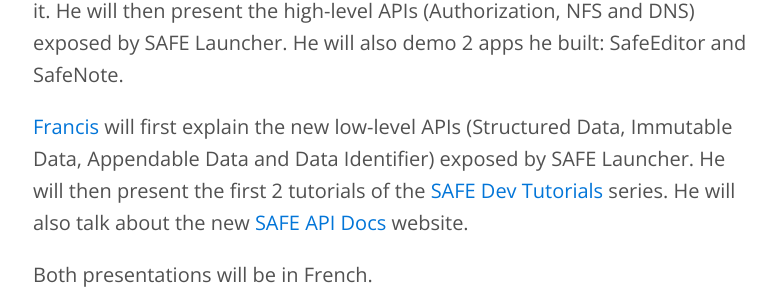
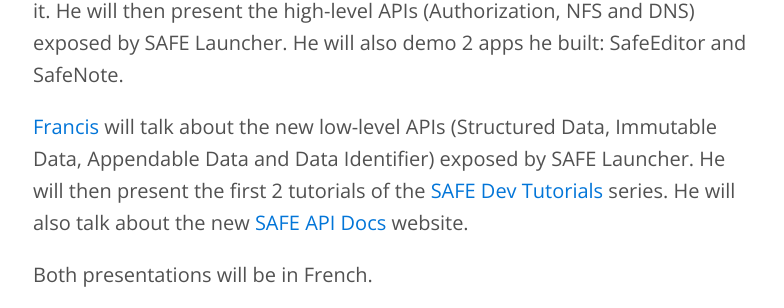
Before and after one commit to safenetwork/montreal.safenetwork.org, a Jekyll site: the page built from _posts/2016-10-13-an-introduction-to-the-safe-api.md, in a window 1280 px wide. Shown: the part 1109-1417 px from the top of the page, without its empty margins (247-1031 px from the left). Built offline with Jekyll 4.4.1, drawn with Linux system fonts in a browser that asks for light colours.

Commit message:
minor change

```diff
--- a/_posts/2016-10-13-an-introduction-to-the-safe-api.md
+++ b/_posts/2016-10-13-an-introduction-to-the-safe-api.md
@@ -30,7 +30,7 @@
 
 [David](https://github.com/davidmtl) will first explain what SAFE Launcher is and why developers should use it. He will then present the high-level APIs (Authorization, NFS and DNS) exposed by SAFE Launcher. He will also demo 2 apps he built: SafeEditor and SafeNote.
 
-[Francis](https://github.com/frabrunelle) will first explain the new low-level APIs (Structured Data, Immutable Data, Appendable Data and Data Identifier) exposed by SAFE Launcher. He will then present the first 2 tutorials of the [SAFE Dev Tutorials](https://tutorials.safedev.org/) series. He will also talk about the new [SAFE API Docs](https://api.safedev.org/) website.
+[Francis](https://github.com/frabrunelle) will talk about the new low-level APIs (Structured Data, Immutable Data, Appendable Data and Data Identifier) exposed by SAFE Launcher. He will then present the first 2 tutorials of the [SAFE Dev Tutorials](https://tutorials.safedev.org/) series. He will also talk about the new [SAFE API Docs](https://api.safedev.org/) website.
 
 Both presentations will be in French.
 
```
